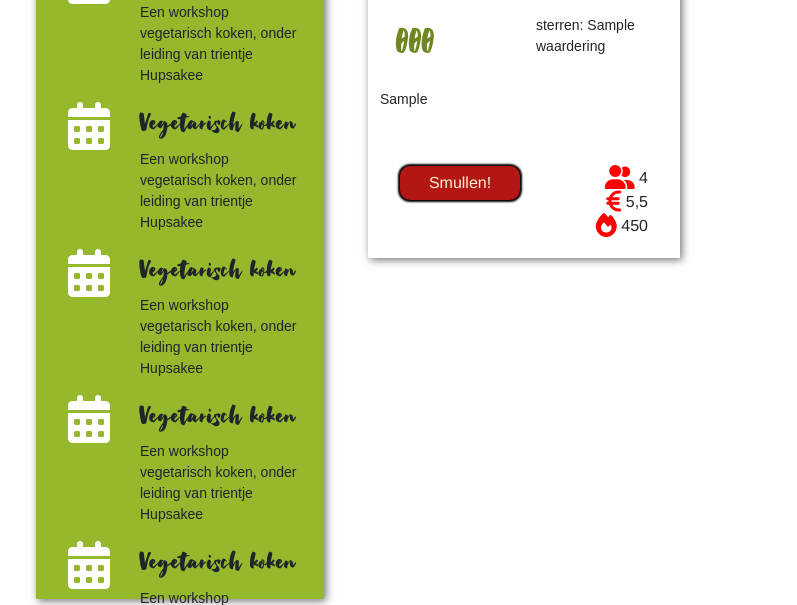
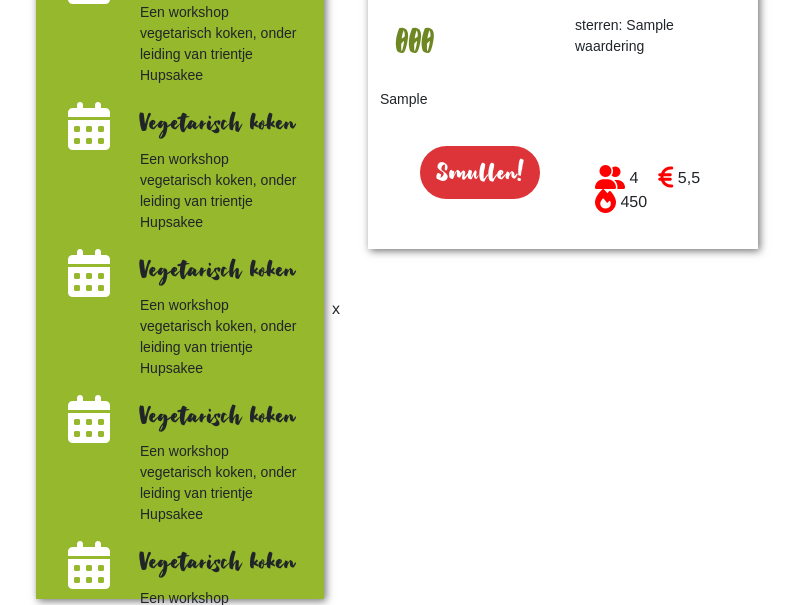
Before and after one commit to ReneKrewinkel/educom-verrukkulluk-1678798729, a PHP site: template templates/homepage.html.twig in a window 1280 px wide. Shown: the part 949-1554 px from the top of the page, without its empty margins (12-809 px from the left). Run offline with PHP 8.4, Linux system fonts and the light colour scheme; the template is opened without the code that fills it: most values are stand-ins (such as "Sample title", 1, 10 or a date in 2020); some libraries are stand-ins or nearby versions.

Commit message:
button werkt (#13)

```diff
--- a/assets/css/main.css
+++ b/assets/css/main.css
@@ -132,33 +132,51 @@ margin-left: 160px;
 }
 
 .icons {
-    float: right;
+    float: left;
     padding-left: 20px;
 }
 
-.padding-homepage{
+.padding-icons{
     padding-top: 40px;
-    padding-left: 20px;
+    /* padding-left: 20px; */
     padding-right: 20px;
-    padding-bottom: 20px;
+    padding-bottom: 35px;
 }
-
+/* button */
 .button {
     position: absolute;
-    background-color: var(--darker-red);
-    color: var(--kahki);
+    background-color: var(--lighter-red);
+    color: var(--white);
     border:none;
-    border-radius: 10px;
-    box-shadow: 0px 0px 2px 2px rgba(0,0,0);
-    padding: 5px;
+    border-radius: 35px;
+    /* box-shadow: 0px 0px 2px 2px rgba(0,0,0); */
+    padding: 0px;
+    padding-top: 6px;
     min-height: 30px;
     min-width: 120px;
 }
 
 .button:hover{
     background-color:#95b82d;
-    transition: 0.7s;
+    transition: 0.4s;
 
+}
+
+.button:focus{
+    outline-color: transparent;
+    outline-style: solid;
+    box-shadow: 0 0 0 4px #5a01a7;
+    transition: 0.5s;
+}
+
+.button:active{
+    background-color: var(--darker-red);
+}
+.padding-button{
+    padding-top: 20px;
+    padding-left: 40px;
+    /* padding-right: 20px; */
+    /* padding-bottom: 50px; */
 }
 
 /* Detail page */
--- a/index.php
+++ b/index.php
@@ -90,7 +90,6 @@ http://localhost/index.php?gerecht_id=4&action=detail
 $gerecht_id = isset($_GET["gerecht_id"]) ? $_GET["gerecht_id"] : "";
 $action = isset($_GET["action"]) ? $_GET["action"] : "homepage";
 
-
 switch($action) {
 
         case "homepage": {
@@ -101,7 +100,7 @@ switch($action) {
         }
 
         case "detail": {
-            $data = $gerecht->selecteerGerechten();
+            $data = $gerecht->selecteerGerechten(intval($gerecht_id));
             $template = 'detail.html.twig';
             $title = "detail pagina";
             break;
--- a/lib/gerecht.php
+++ b/lib/gerecht.php
@@ -143,6 +143,7 @@ class gerecht{
             $isFavoriet = $this -> gerecht_info -> isFavoriet($gerecht_id, $gerechtData["user_id"]);
 
             $gerechten[] = [
+                "id" => $gerechtData["id"],
                 "titel" => $gerechtData['titel'],
                 "korte_omschrijving" => $gerechtData['korte_omschrijving'],
                 "lange_omschrijving" => $gerechtData['lange_omschrijving'],
--- a/templates/homepage.html.twig
+++ b/templates/homepage.html.twig
@@ -32,7 +32,8 @@
 <div class = "container-fluid">
     <div class= "row">
         {% for record in data | slice (0, 4)%}
-                <div class = "col-md-4 m-5 shadow-border">
+                <div class = "col-md-5 m-5 shadow-border">
+
                     <div class = "row" style = "height: 200px;">
                         <div class = "col-md-12 image-detail-home" style= "background-image: url('{{record.afbeelding}}'); ">
                         </div>
@@ -50,13 +51,13 @@
                         <p>{{record.korte_omschrijving}} </p>
                         </div>
                     </div>
-                    <div class = "row padding-homepage">
+                    <div class = "row" >
                         <div class= "col-md-6">
-                            <div>
-                                <button type = "button" class = "button" > Smullen!</button>
+                            <div class="padding-button">
+                                <a href="index.php?recipe_id={{record.id}}&action=detail" ><button type = "button" class = "button" ><h3>Smullen!</h3></button></a>
                             </div>
                         </div>
-                        <div class = "col-md-6">
+                        <div class = "col-md-6 padding-icons">
                         <div class = "icons"><i class = "fa fa-user-group fa-xl" style = "color: red"></i> 4 </div>
                          <div class = "icons"><i class="fa-solid fa-euro-sign fa-xl" style = "color:red"></i> 5,5</div>
                          <div class = "icons"><i class="fas fa-fire fa-xl" style = "color: red"></i> 450</div>
@@ -68,9 +69,26 @@
 </div>
 
 
-     {# Dump #}
-       <pre>
-        {{ dump(data) }}
-       </pre>
+     {# Dump #}x
+       {# <pre> #}
+       {# {{dump(gerecht_id)}} #}
+        {# {{ dump(data) }} #}
+       {# </pre> #}
 
 {% endblock %}
+
+
+
+
+
+
+
+
+{# TEST CODE #}
+                            {# <form method="GET" action="../index.php">
+                                <div class="padding-button">
+                                    <input type= "hidden" name = "action" value= "detail">
+                                    <input type = "hidden" name = "gerecht_id" value = "{{record.id}}">
+                                    <button type = "button" class = "button button-padding" ><h3>Smullen!</h3></button>
+                                </div>
+                            </form> #}
```
